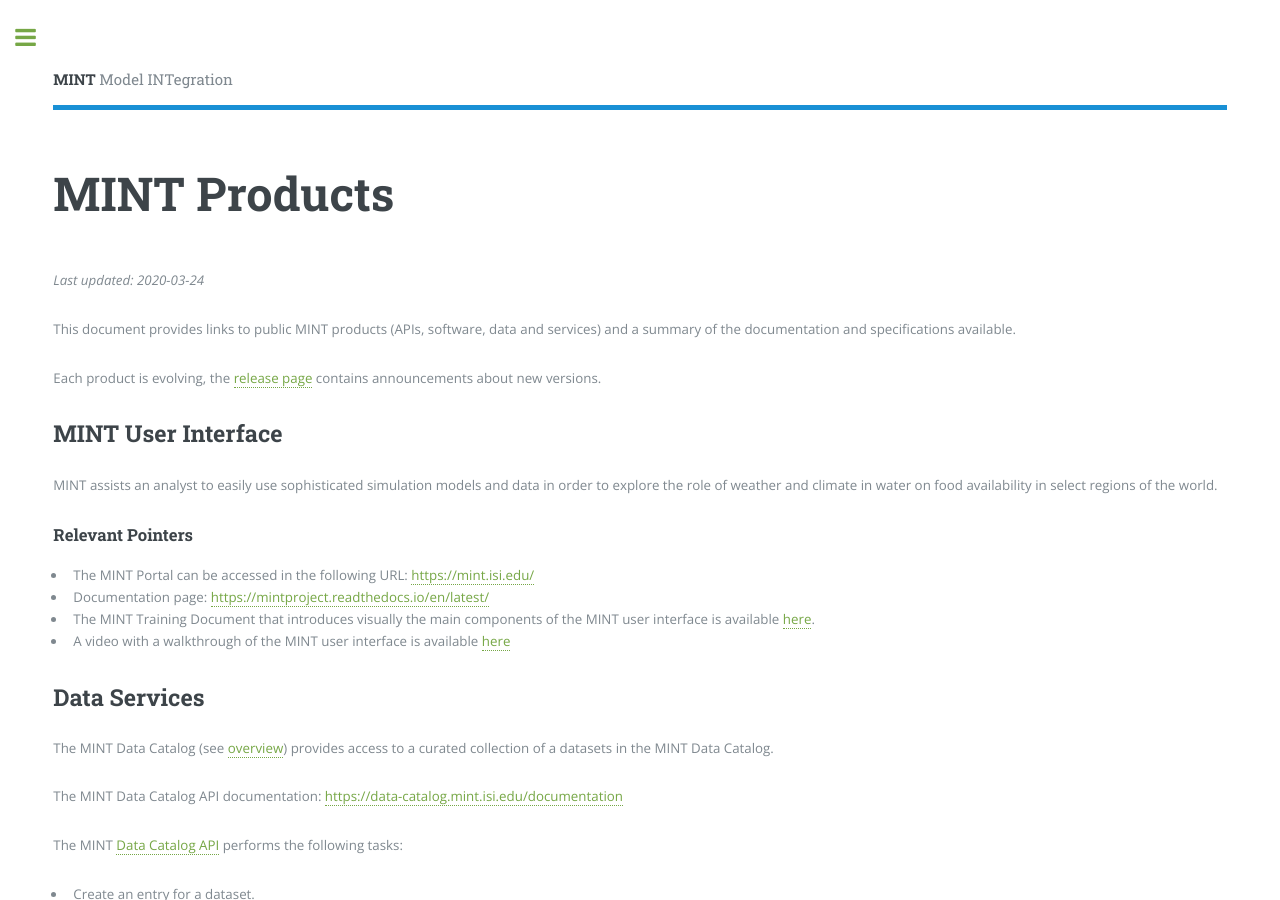
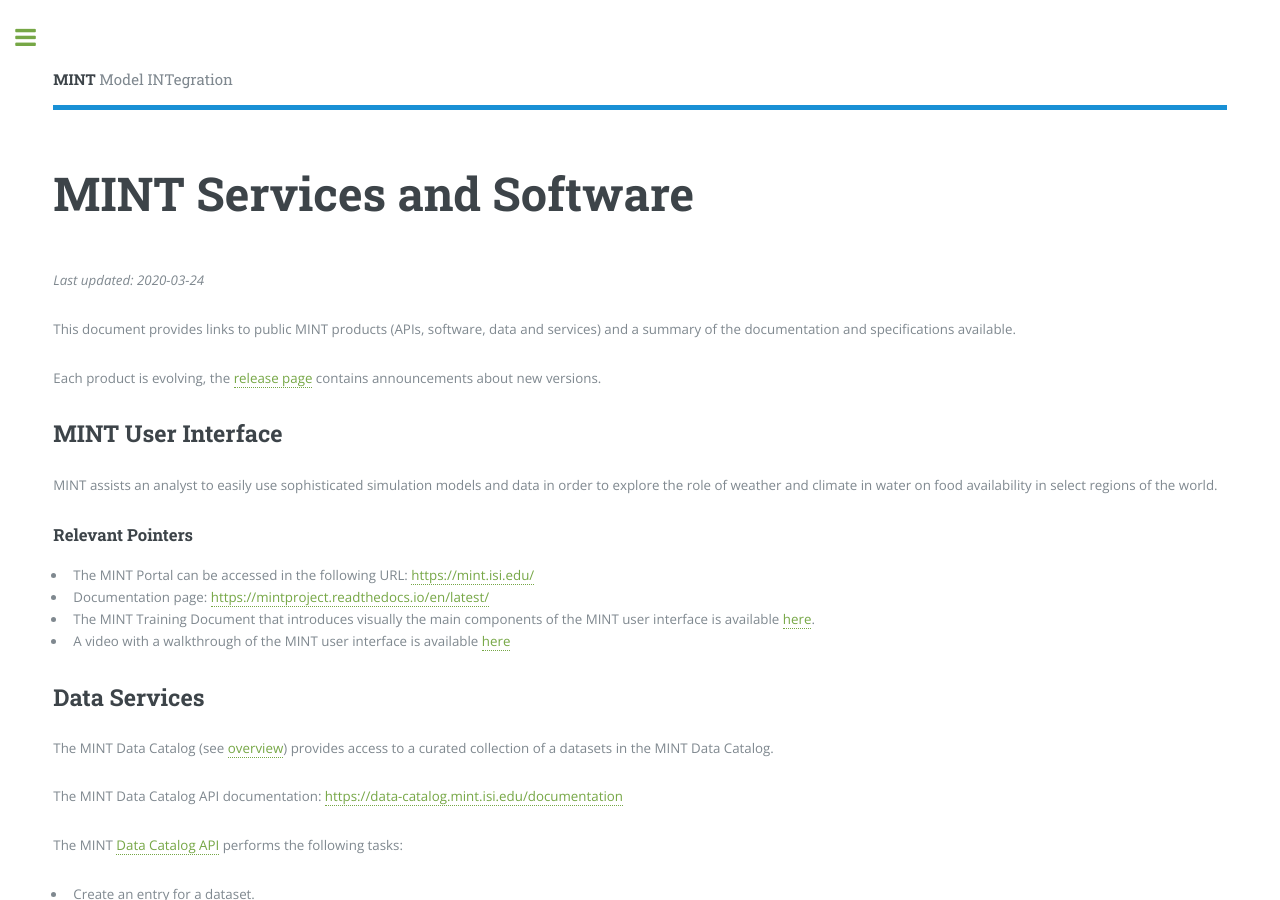
Before and after one commit to KnowledgeCaptureAndDiscovery/MINT, a Jekyll site: the page built from products.md, in a window 1280 px wide and 900 px high. Built offline with Jekyll 4.4.1, drawn with Linux system fonts in a browser that asks for light colours.

Commit message:
Update products.md

```diff
--- a/products.md
+++ b/products.md
@@ -1,6 +1,6 @@
 ---
 layout: page
-title: MINT Products
+title: MINT Services and Software
 ---
 
 *Last updated: 2020-03-24*
```
